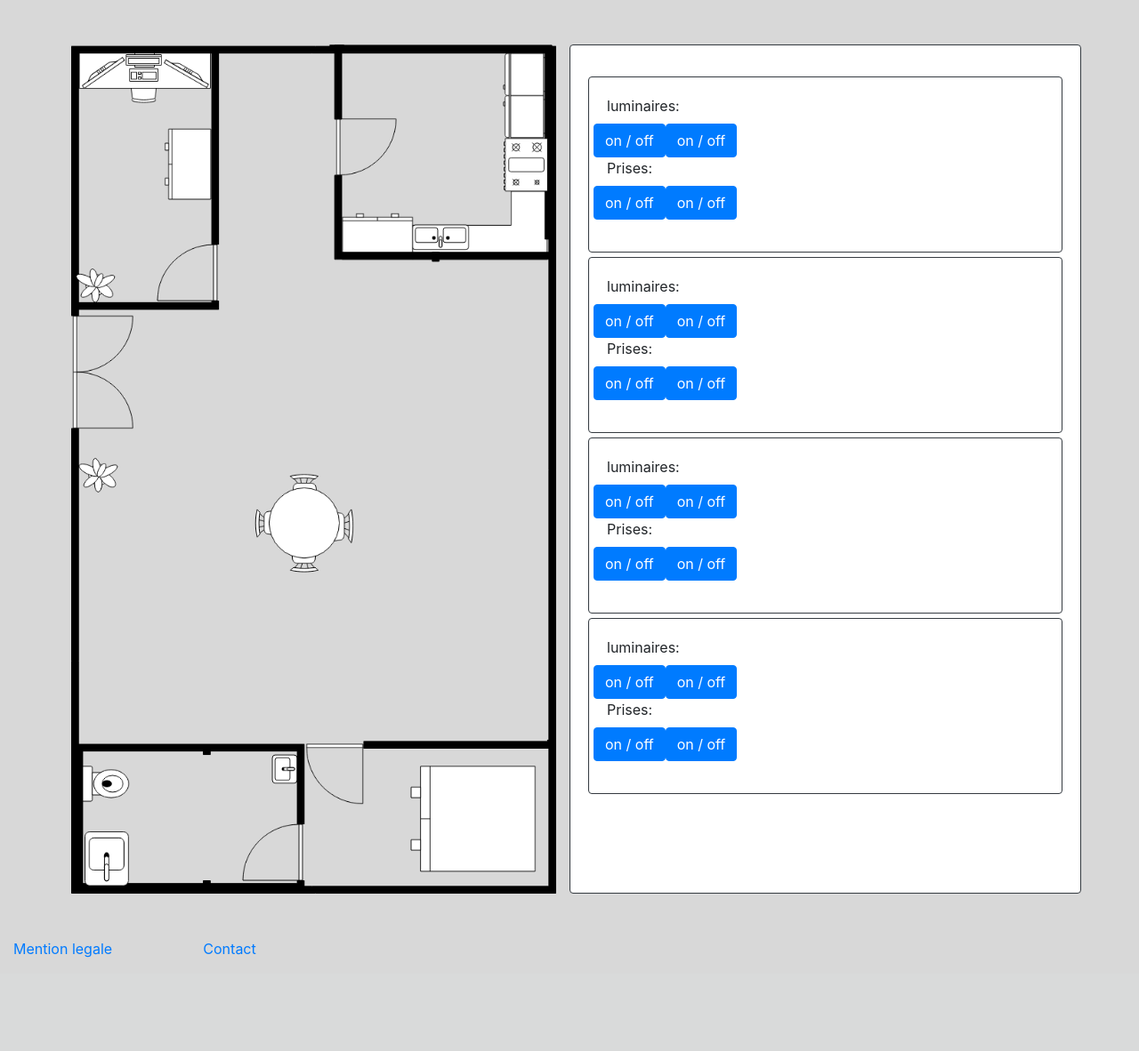
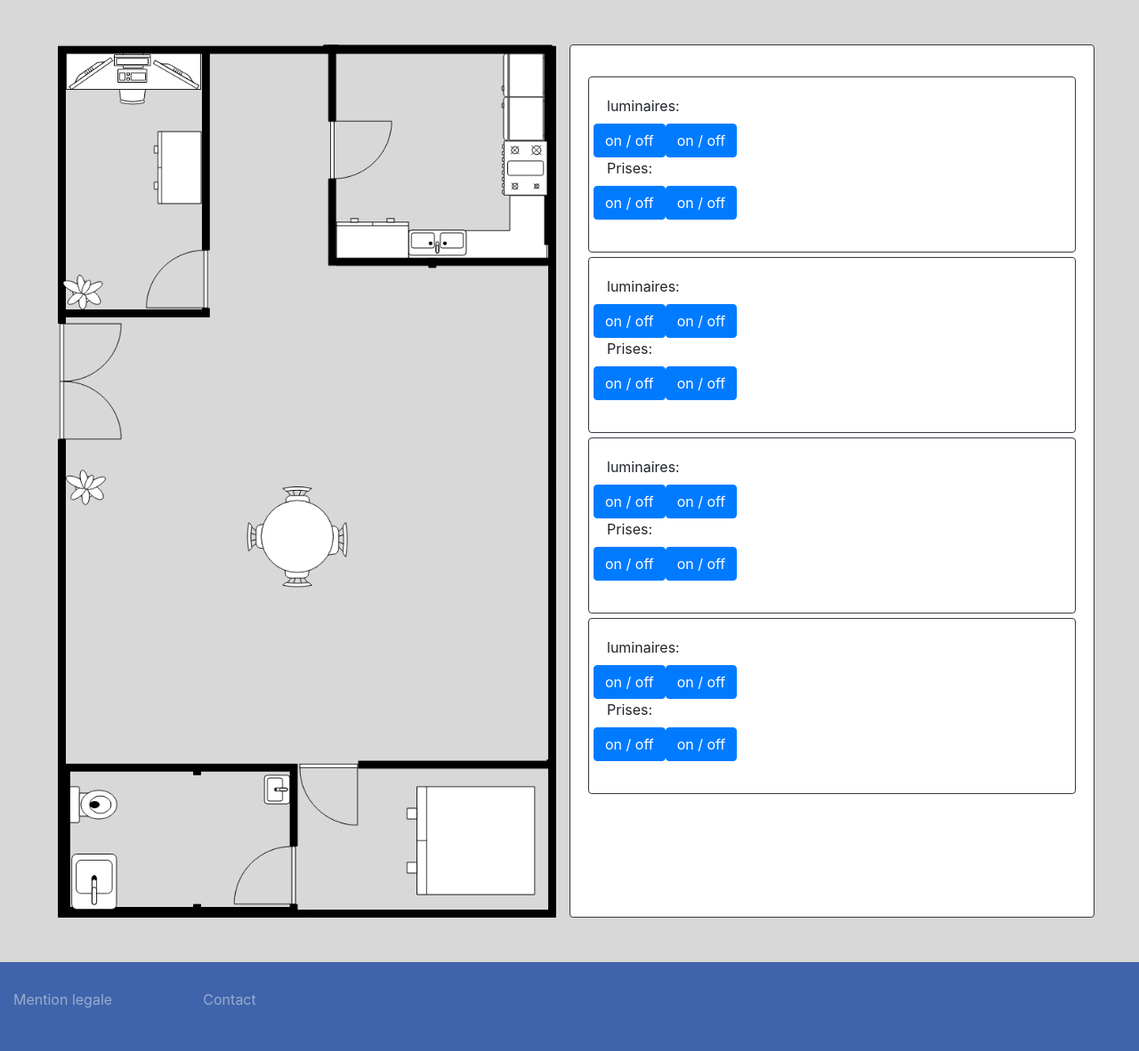
Before and after one commit to ledoux38/P13-Pydomus, a Django app: page / in a window 1280 px wide. Shown: the part 56-1238 px from the top of the page at 89% size. Before the commit the page ends 1133 px from the top, so only its background shows below. Run offline with Django 3.2, Linux system fonts and the light colour scheme; some libraries are stand-ins or nearby versions.

Commit message:
modification css3 and HTML5 to stabilize the web page

```diff
--- a/domus/static/domus/css/creative.css
+++ b/domus/static/domus/css/creative.css
@@ -80,8 +80,17 @@ html, body
 
 
 
+.index
+{
+  padding: 0px;
+}
 
 .index > .row
+{
+  margin: 0px;
+}
+
+.index > .index-corp
 {
   margin: 50px;
 }
--- a/domus/templates/domus/index.html
+++ b/domus/templates/domus/index.html
@@ -1,9 +1,16 @@
 {% extends 'domus/base_generic.html' %}
 {% load static %}
 {% block content %}
-{% include 'domus/nav_bar.html' %}
+
 <div class="container-fluid index">
+
+  <!-- bar navigation -->
   <div class="row">
+    {% include 'domus/nav_bar.html' %}
+  </div>
+
+  <!-- index -->
+  <div class="row index-corp">
     <!--Img-->
     <div class="col-sm-6">
       <span>
@@ -79,6 +86,12 @@
       </div>
     </div>
   </div>
+
+  <!-- footer -->
+  <div class="row footer">
+    {% include 'domus/footer.html' %}
+  </div>
+
 </div>
-{% include 'domus/footer.html' %}
+
 {% endblock %}
```
